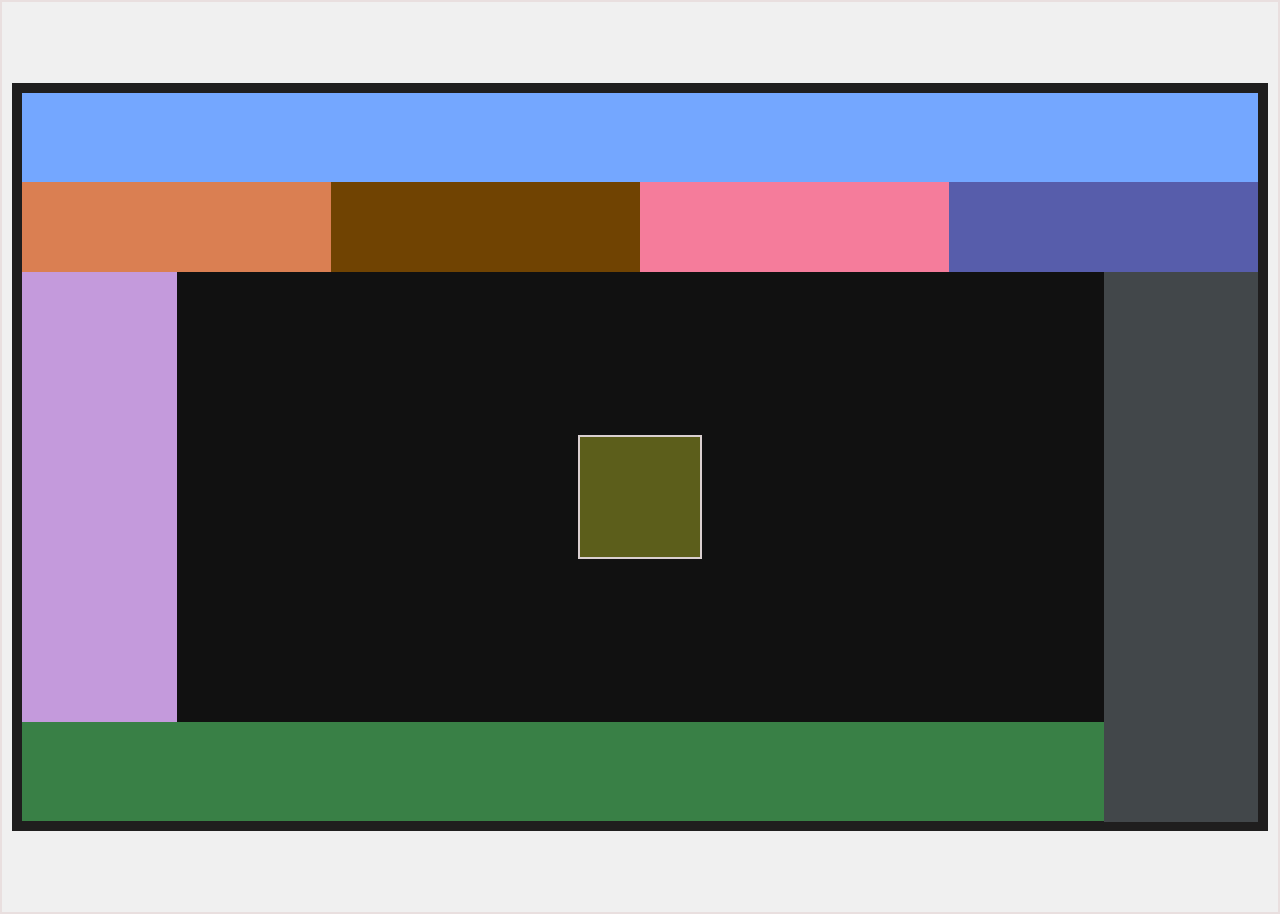
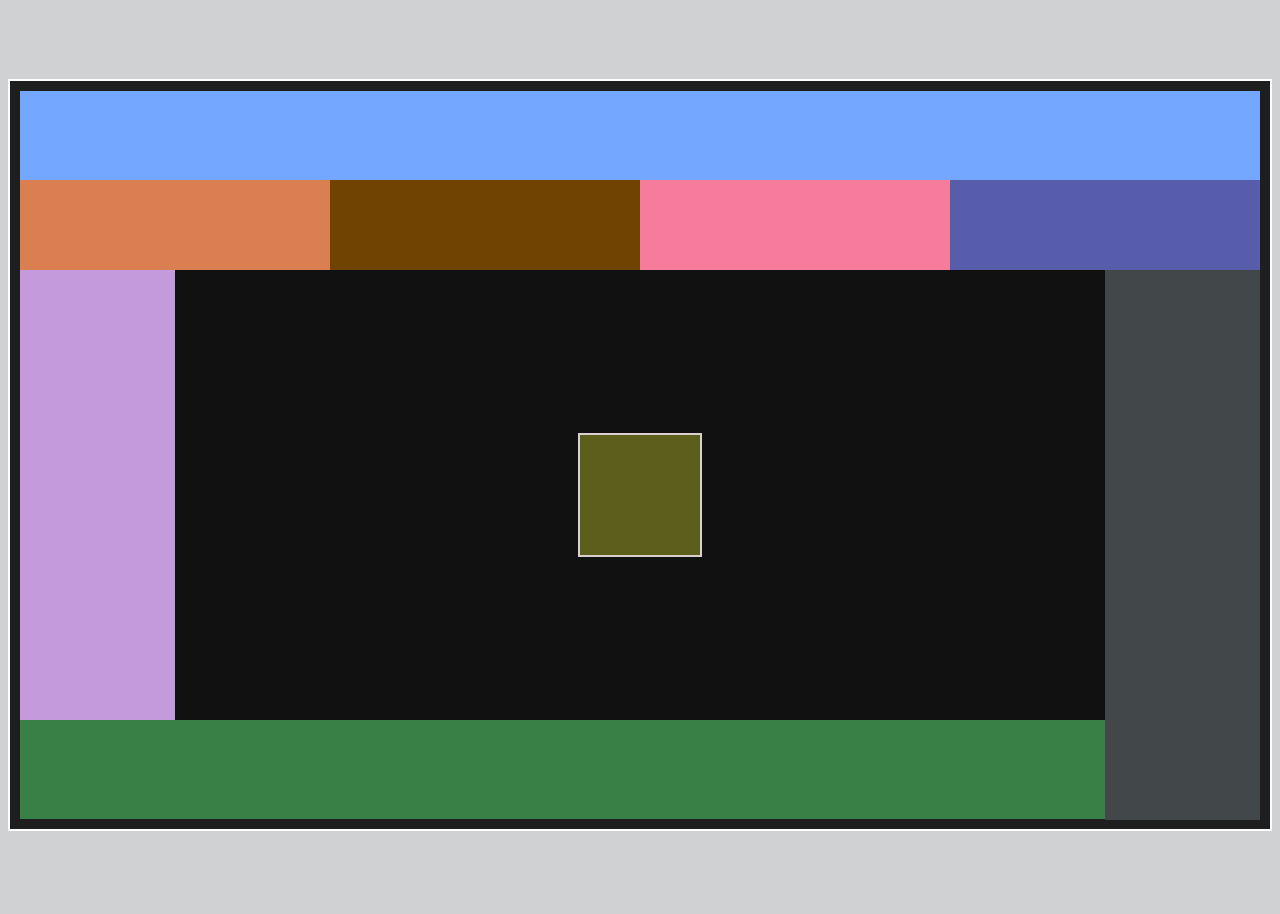
Before and after one commit to NabeelArshad-IEC/flexposition-IEC, a plain HTML site: page index.html in a window 1280 px wide. Drawn offline with Linux system fonts and the light colour scheme.

Commit message:
updated outerborder

```diff
--- a/styles.css
+++ b/styles.css
@@ -6,15 +6,18 @@ body {
     justify-content: center;
     align-items: center;
     height: 910px;
-    background-color: #f0f0f0;
-    border: 2px solid #e9dfdf;
+background-color: #d0d1d3 ;
 }
 
+
+
 .container {
+    outline: 2px solid rgb(253, 253, 253);
     position: relative;
     width: 100%;
     height: 80%;
     border: 10px solid #1f1e1e;
+
     margin: 10px;
     display: flex;
     flex-direction: column;
```
Also changed, not shown: index.html (+3 -0 lines).
